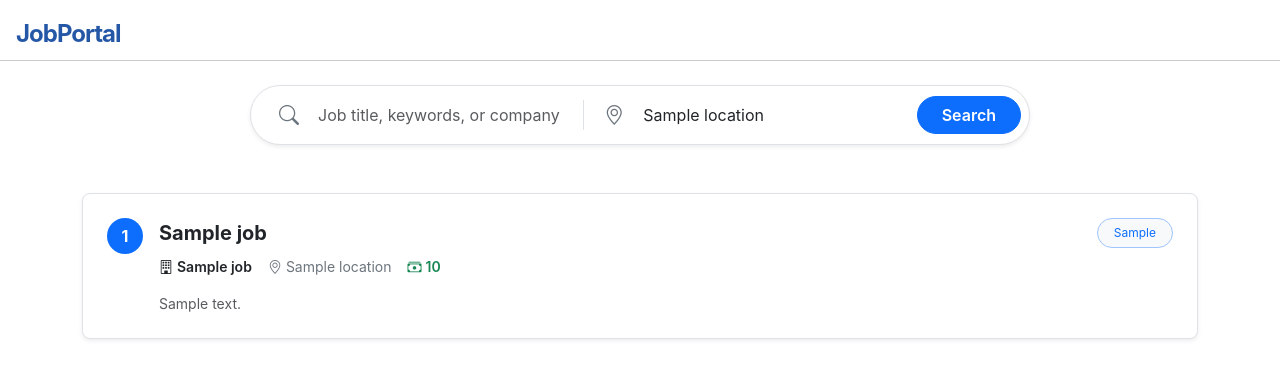
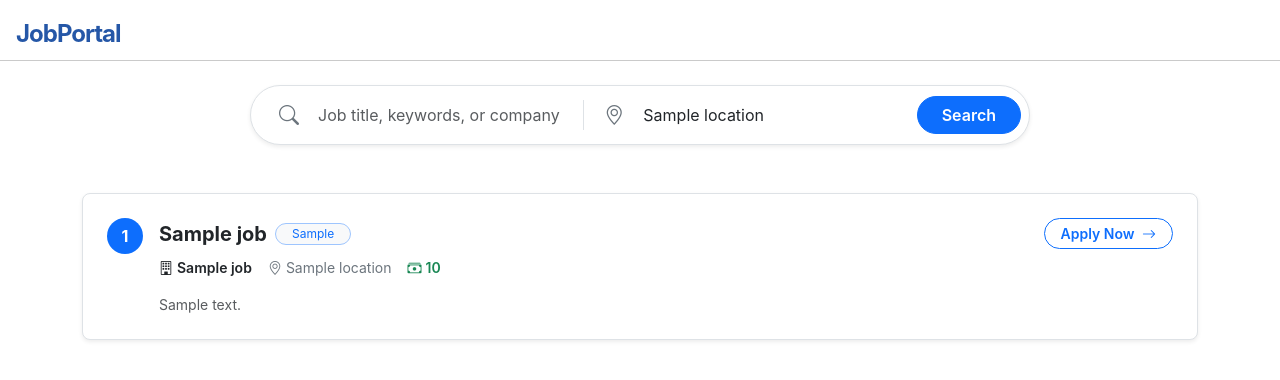
Before and after one commit to binisha-ux/Job-Portal, a Django app: template accounts/templates/search_job.html in a window 1280 px wide. Shown: the top 380 px of the page. Run offline with Django 5.2, Linux system fonts and the light colour scheme; the template is opened without the code that fills it: most values are stand-ins (such as "Sample title", 1, 10 or a date in 2020); data that the repository does not hold is empty.

Commit message:
added apply now button

```diff
--- a/accounts/templates/search_job.html
+++ b/accounts/templates/search_job.html
@@ -40,7 +40,7 @@
   <!-- Job Results List -->
   <div class="job-list">
     {% for job in jobs %}
-      <div class="card mb-3 border rounded-3 p-4 shadow-sm hover-shadow transition">
+      <div class="card mb-3 border rounded-3 p-4 shadow-sm">
         <div class="d-flex align-items-start gap-3">
 
           <!-- Numbering Badge -->
@@ -49,14 +49,21 @@
           </span>
 
           <div class="flex-grow-1">
-            <!-- Job Title & Badges -->
+            <!-- Job Title, Type & Apply Button Header -->
             <div class="d-flex justify-content-between align-items-center flex-wrap gap-2 mb-2">
-              <h3 class="h5 mb-0 fw-bold text-dark">{{ job.title }}</h3>
-              {% if job.job_type %}
-                <span class="badge bg-light text-primary border border-primary-subtle rounded-pill px-3 py-2 fw-normal">
-                  {{ job.job_type }}
-                </span>
-              {% endif %}
+              <div class="d-flex align-items-center gap-2">
+                <h3 class="h5 mb-0 fw-bold text-dark">{{ job.title }}</h3>
+                {% if job.job_type %}
+                  <span class="badge bg-light text-primary border border-primary-subtle rounded-pill px-3 py-1 fw-normal">
+                    {{ job.job_type }}
+                  </span>
+                {% endif %}
+              </div>
+
+              <!-- Apply Now Button -->
+              <a href="" class="btn btn-outline-primary btn-sm rounded-pill px-3 fw-semibold">
+                Apply Now <i class="bi bi-arrow-right ms-1"></i>
+              </a>
             </div>
 
             <!-- Company, Location & Salary Metadata -->
@@ -70,7 +77,7 @@
 
             <!-- Job Description -->
             {% if job.description %}
-              <p class="text-muted small mb-0 text-truncate" style="max-width: 900px;">
+              <p class="text-muted small mb-0 text-truncate" style="max-width: 850px;">
                 {{ job.description }}
               </p>
             {% endif %}
```
